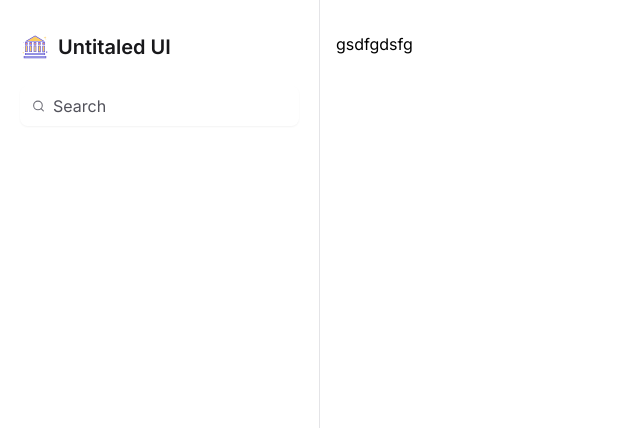
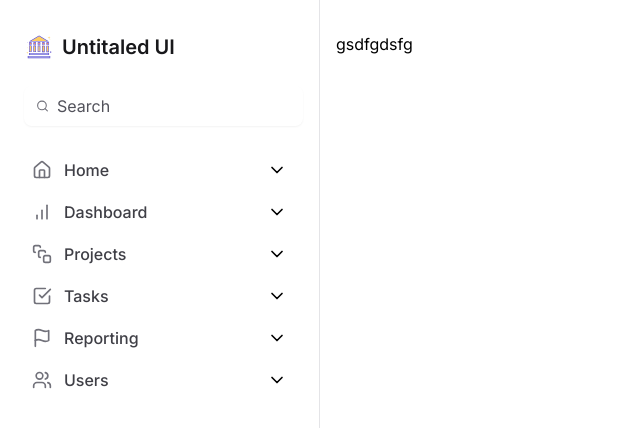
Before and after one commit to HenriqueCarniell/dashboard-tailwind, a Next.js app: page / in a window 1280 px wide. Shown: the top 428 px of the page, without its empty margins (0-640 px from the left). Built offline with nearby package versions, Linux system fonts and the light colour scheme.

Commit message:
atualizando a sidebar

```diff
--- a/src/components/Sidebar/logo.tsx
+++ b/src/components/Sidebar/logo.tsx
@@ -2,7 +2,7 @@
 
 function Logo() {
   return (
-    <strong className="flex items-center gap-2 text-xl font-semibold text-zinc-900">
+    <strong className="flex mx-1 items-center gap-2 text-xl font-semibold text-zinc-900">
       <svg
         xmlns="http://www.w3.org/2000/svg"
         width="30px"
--- a/src/components/Sidebar/mainNavigation/mainNavigation.tsx
+++ b/src/components/Sidebar/mainNavigation/mainNavigation.tsx
@@ -1,16 +1,17 @@
-import { ChevronDown, Home } from 'lucide-react'
+import { BarChart, CheckSquare, Flag, Home, SquareStack, Users } from 'lucide-react'
+import NavItem from './navitem'
 
 function MainNavigation() {
-  return (
-    <nav className="space-y-0.5">
-      <a href="">
-        <Home className="h-5 w-5 text-zinc-500" />
-        <span className="font-medium text-zinc-700">Home</span>
-        <ChevronDown />
-        <ChevronDown className="nl-auto" />
-      </a>
-    </nav>
-  )
+    return (
+        <nav className="space-y-0.5">
+            <NavItem titulo="Home" icon={Home} />
+            <NavItem titulo="Dashboard" icon={BarChart} />
+            <NavItem titulo="Projects" icon={SquareStack} />
+            <NavItem titulo="Tasks" icon={CheckSquare} />
+            <NavItem titulo="Reporting" icon={Flag} />
+            <NavItem titulo="Users" icon={Users} />
+        </nav>
+    )
 }
 
 export default MainNavigation
--- /dev/null
+++ b/src/components/Sidebar/mainNavigation/navitem.tsx
@@ -0,0 +1,25 @@
+import { ChevronDown, Home } from 'lucide-react'
+import { title } from 'process'
+import { ElementType } from 'react'
+
+export interface NavItemProps {
+    titulo: string,
+    icon: ElementType
+}
+
+function NavItem({titulo, icon: Icon}: NavItemProps) {
+    return (
+        <nav className="space-y-0.5">
+            <a href=''
+            className='flex group items-center justify-between gap-3 rounded px-3 py-2 hover:bg-violet-50'>
+                <div className='flex items-center gap-3'>
+                    <Icon className="h-5 w-5 text-zinc-500" />
+                    <span className="font-medium text-zinc-700 group-hover:text-violet-500">{titulo}</span>
+                </div>
+                <ChevronDown className="h-5 w-5 text-zinc-480 group-hover:text-violet-300"/>
+            </a>
+        </nav>
+    )
+}
+
+export default NavItem
--- a/src/components/Sidebar/sidebar.tsx
+++ b/src/components/Sidebar/sidebar.tsx
@@ -1,17 +1,20 @@
 import Logo from './logo'
 import { Search } from 'lucide-react'
+import MainNavigation from './mainNavigation/mainNavigation'
 
 function Sidebar() {
   return (
     <aside className="space-y-6 border-r border-zinc-200 px-5 py-8">
       <Logo />
-      <div className="flex w-full items-center gap-2 rounded-lg border-zinc-300 px-3 py-2 shadow-sm">
+      <div className="mx-1 flex w-full items-center gap-2 rounded-lg border-zinc-300 px-3 py-2 shadow-sm">
         <Search className="h-5 w-5 text-zinc-500" />
         <input
           className="flex-1 border-0 bg-transparent p-0 text-zinc-900 placeholder-zinc-600"
           placeholder="Search"
         />
       </div>
+
+      <MainNavigation />
     </aside>
   )
 }
```
Also changed, not shown: package.json (+4 -3 lines), .eslintrc.json, 1 other file (tests, documents, lock files or other folders).
